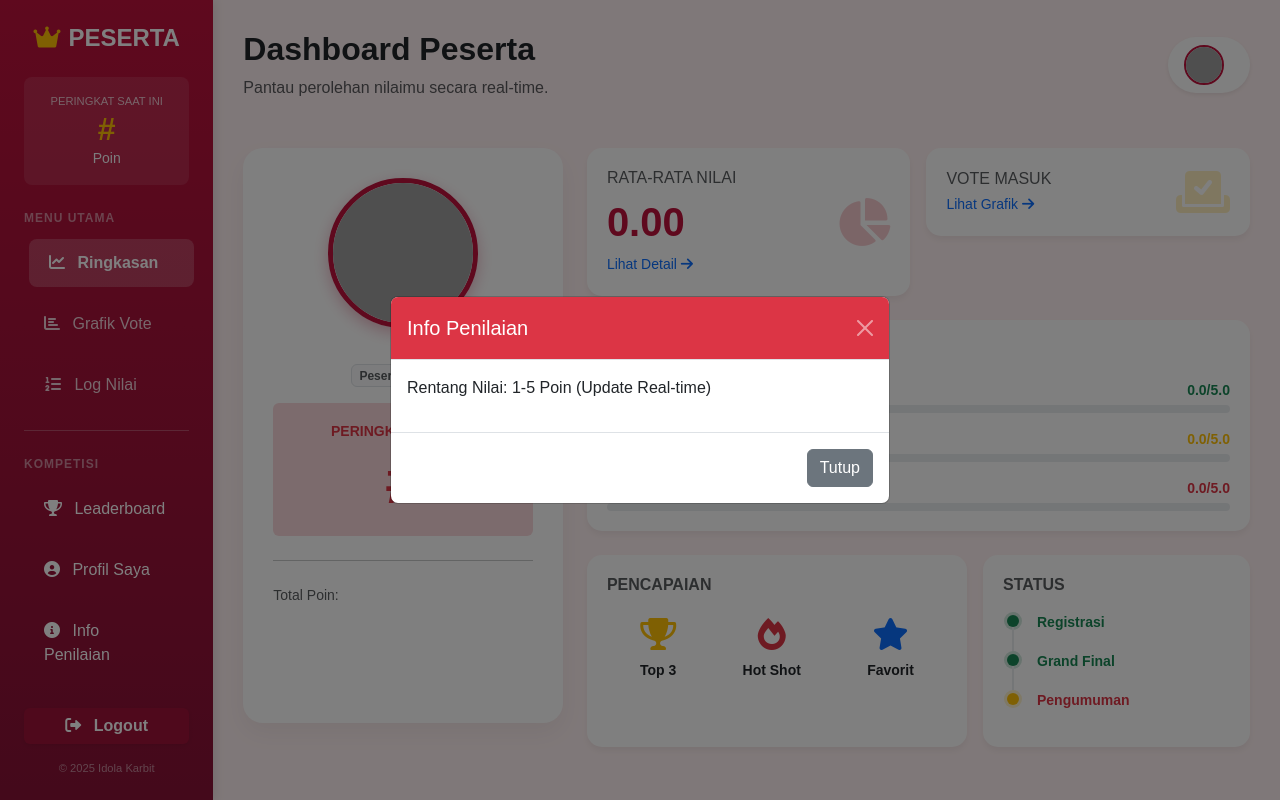
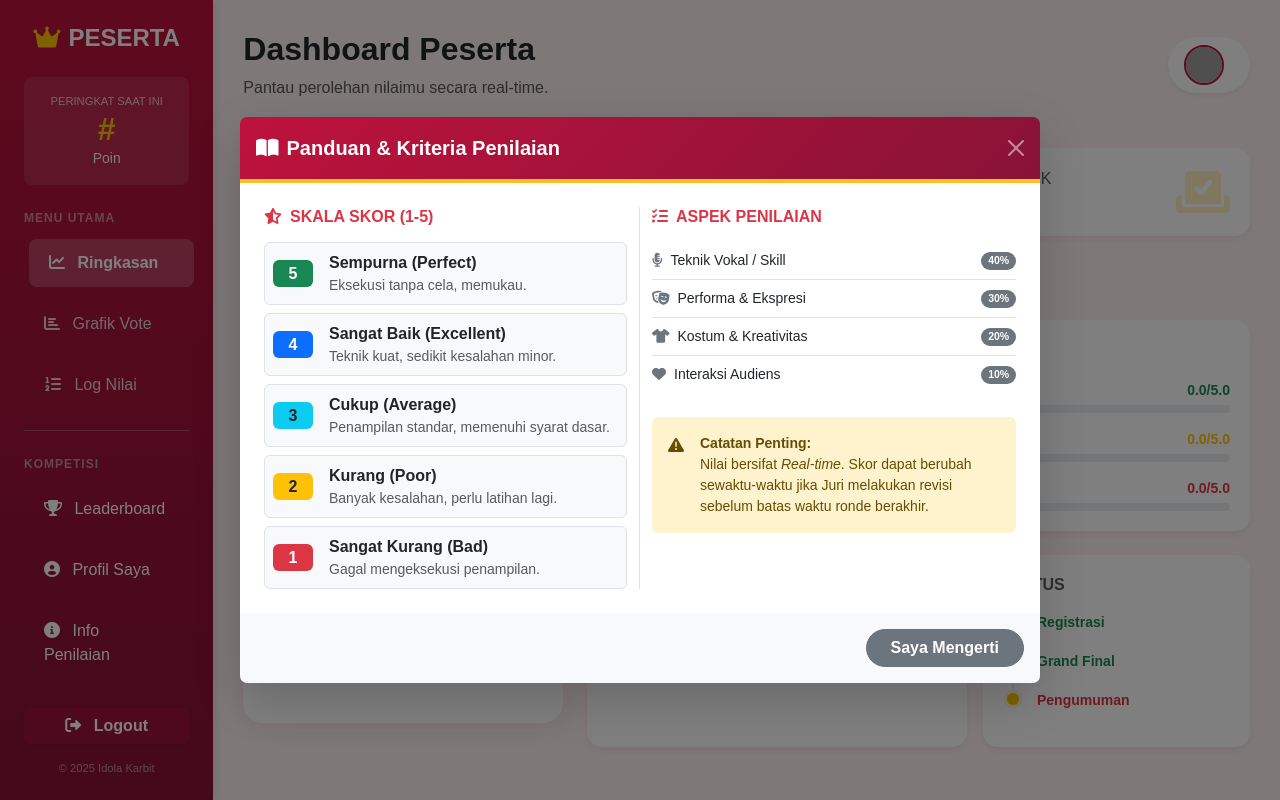
Before and after one commit to badakberenang156-dot/kontes_sekupang, a Flask app: template templates/dashboard_peserta.html in a window 1280 px wide, after a click on "Info Penilaian". Run offline with Flask 3, Linux system fonts and the light colour scheme; the template is opened without the code that fills it, so the values that code supplies are empty; grey boxes are pictures that could not be loaded.

Commit message:
rombak ver 2.4

```diff
--- a/templates/dashboard_peserta.html
+++ b/templates/dashboard_peserta.html
@@ -366,7 +316,104 @@
     </div>
 </div>
 
-<div class="modal fade" id="infoModal" tabindex="-1" aria-hidden="true"><div class="modal-dialog modal-dialog-centered"><div class="modal-content"><div class="modal-header bg-danger text-white"><h5 class="modal-title">Info Penilaian</h5><button type="button" class="btn-close btn-close-white" data-bs-dismiss="modal"></button></div><div class="modal-body"><p>Rentang Nilai: 1-5 Poin (Update Real-time)</p></div><div class="modal-footer"><button class="btn btn-secondary" data-bs-dismiss="modal">Tutup</button></div></div></div></div>
+<div class="modal fade" id="infoModal" tabindex="-1" aria-hidden="true">
+    <div class="modal-dialog modal-dialog-centered modal-lg">
+        <div class="modal-content border-0 shadow-lg rounded-4">
+
+            <div class="modal-header text-white" style="background: linear-gradient(135deg, #be123c 0%, #881337 100%); border-bottom: 4px solid #fbbf24;">
+                <h5 class="modal-title fw-bold">
+                    <i class="fas fa-book-open me-2"></i>Panduan & Kriteria Penilaian
+                </h5>
+                <button type="button" class="btn-close btn-close-white" data-bs-dismiss="modal" aria-label="Close"></button>
+            </div>
+
+            <div class="modal-body p-4">
+                <div class="row g-4">
+                    <div class="col-md-6 border-end">
+                        <h6 class="fw-bold text-danger mb-3 text-uppercase">
+                            <i class="fas fa-star-half-alt me-2"></i>Skala Skor (1-5)
+                        </h6>
+                        <div class="d-flex flex-column gap-2">
+                            <div class="d-flex align-items-center bg-light p-2 rounded border">
+                                <span class="badge bg-success me-3" style="width: 40px; font-size: 1rem;">5</span>
+                                <div>
+                                    <strong class="text-dark">Sempurna (Perfect)</strong>
+                                    <div class="text-muted small">Eksekusi tanpa cela, memukau.</div>
+                                </div>
+                            </div>
+                            <div class="d-flex align-items-center bg-light p-2 rounded border">
+                                <span class="badge bg-primary me-3" style="width: 40px; font-size: 1rem;">4</span>
+                                <div>
+                                    <strong class="text-dark">Sangat Baik (Excellent)</strong>
+                                    <div class="text-muted small">Teknik kuat, sedikit kesalahan minor.</div>
+                                </div>
+                            </div>
+                            <div class="d-flex align-items-center bg-light p-2 rounded border">
+                                <span class="badge bg-info text-dark me-3" style="width: 40px; font-size: 1rem;">3</span>
+                                <div>
+                                    <strong class="text-dark">Cukup (Average)</strong>
+                                    <div class="text-muted small">Penampilan standar, memenuhi syarat dasar.</div>
+                                </div>
+                            </div>
+                            <div class="d-flex align-items-center bg-light p-2 rounded border">
+                                <span class="badge bg-warning text-dark me-3" style="width: 40px; font-size: 1rem;">2</span>
+                                <div>
+                                    <strong class="text-dark">Kurang (Poor)</strong>
+                                    <div class="text-muted small">Banyak kesalahan, perlu latihan lagi.</div>
+                                </div>
+                            </div>
+                            <div class="d-flex align-items-center bg-light p-2 rounded border">
+                                <span class="badge bg-danger me-3" style="width: 40px; font-size: 1rem;">1</span>
+                                <div>
+                                    <strong class="text-dark">Sangat Kurang (Bad)</strong>
+                                    <div class="text-muted small">Gagal mengeksekusi penampilan.</div>
+                                </div>
+                            </div>
+                        </div>
+                    </div>
+
+                    <div class="col-md-6">
+                        <div class="mb-4">
+                            <h6 class="fw-bold text-danger mb-3 text-uppercase">
+                                <i class="fas fa-list-check me-2"></i>Aspek Penilaian
+                            </h6>
+                            <ul class="list-group list-group-flush small">
+                                <li class="list-group-item d-flex justify-content-between align-items-center px-0">
+                                    <span><i class="fas fa-microphone-alt text-secondary me-2"></i>Teknik Vokal / Skill</span>
+                                    <span class="badge bg-secondary rounded-pill">40%</span>
+                                </li>
+                                <li class="list-group-item d-flex justify-content-between align-items-center px-0">
+                                    <span><i class="fas fa-theater-masks text-secondary me-2"></i>Performa & Ekspresi</span>
+                                    <span class="badge bg-secondary rounded-pill">30%</span>
+                                </li>
+                                <li class="list-group-item d-flex justify-content-between align-items-center px-0">
+                                    <span><i class="fas fa-tshirt text-secondary me-2"></i>Kostum & Kreativitas</span>
+                                    <span class="badge bg-secondary rounded-pill">20%</span>
+                                </li>
+                                <li class="list-group-item d-flex justify-content-between align-items-center px-0">
+                                    <span><i class="fas fa-heart text-secondary me-2"></i>Interaksi Audiens</span>
+                                    <span class="badge bg-secondary rounded-pill">10%</span>
+                                </li>
+                            </ul>
+                        </div>
+
+                        <div class="alert alert-warning border-0 d-flex align-items-start mb-0">
+                            <i class="fas fa-exclamation-triangle mt-1 me-3"></i>
+                            <div class="small">
+                                <strong>Catatan Penting:</strong><br>
+                                Nilai bersifat <em>Real-time</em>. Skor dapat berubah sewaktu-waktu jika Juri melakukan revisi sebelum batas waktu ronde berakhir.
+                            </div>
+                        </div>
+                    </div>
+                </div>
+            </div>
+
+            <div class="modal-footer bg-light border-0">
+                <button type="button" class="btn btn-secondary rounded-pill px-4 fw-bold" data-bs-dismiss="modal">Saya Mengerti</button>
+            </div>
+        </div>
+    </div>
+</div>
 
 <script src="https://cdn.jsdelivr.net/npm/bootstrap@5.3.0/dist/js/bootstrap.bundle.min.js"></script>
 <script src="https://cdn.jsdelivr.net/npm/chart.js"></script>
```
Also changed, not shown: other parts of templates/dashboard_peserta.html (+16 -66 lines).
